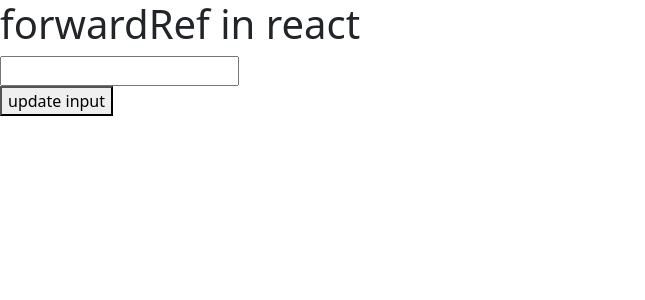
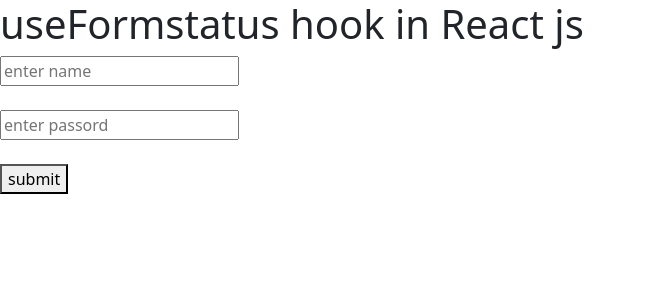
Before and after one commit to yahoowecanwork2/tic-tac-toe-, a React (Vite) app in the folder nehareact/: page / in a window 1280 px wide. Shown: the top 300 px of the page, without its empty margins (0-645 px from the left). Built offline with nearby package versions, Linux system fonts and the light colour scheme.

Commit message:
useFormstatus

```diff
--- a/nehareact/package.json
+++ b/nehareact/package.json
@@ -12,9 +12,9 @@
   },
   "dependencies": {
     "bootstrap": "^5.3.7",
-    "react": "^18.3.1",
+    "react": "^19.0.0-beta-26f2496093-20240514",
     "react-bootstrap": "^2.10.10",
-    "react-dom": "^18.3.1",
+    "react-dom": "^19.0.0-beta-26f2496093-20240514",
     "styled-components": "^6.1.19"
   },
   "devDependencies": {
--- a/nehareact/src/App.jsx
+++ b/nehareact/src/App.jsx
@@ -1,17 +1,9 @@
-import Boot from "./bootsrap";
-import Forward from "./forwardRef";
-import Parent from "./pass-function-props";
-import Styled from "./styled-component";
-import Style from "./styled-component";
-import Component from "./styled-component";
-import Uncontrolled from "./uncontolled-component";
-import Referance from "./useRef";
-
+import Form from "./useformstatus";
 function App() {
 
   return (
     <div >
-      <Forward />
+      <Form />
 
 
     </div >
--- /dev/null
+++ b/nehareact/src/useformstatus.jsx
@@ -0,0 +1,46 @@
+import { useFormStatus } from "react-dom";
+
+
+function Form() {
+
+    const handleSummit = async () => {
+        await new Promise(res => setTimeout(res, 2000));
+        console.log(submit);
+    };
+    function Sumitbutton() {
+        const { pending } = useFormStatus();
+        console.log(pending);
+
+        return (
+
+            <div>
+                <input type="text" placeholder="enter name" />
+                <br /> <br />
+                <input type="password" placeholder="enter passord" />
+                <br /> <br />
+                <button disabled={pending}>{pending ? "summiting..." : "submit"}</button>
+            </div>
+
+        )
+    }
+
+
+    return (
+        <div >
+            <h1>useFormstatus hook in React js</h1>
+            <form action={handleSummit}>
+                {/* <input type="text" placeholder="enter name" />
+                <br /> <br />
+                <input type="password" placeholder="enter passord" />
+                <br /> <br />
+                <button>submit</button> */}
+                <Sumitbutton />
+            </form>
+
+
+        </div >
+    )
+}
+
+
+export default Form;
```
Also changed, not shown: 1 other file (tests, documents, lock files or other folders).
